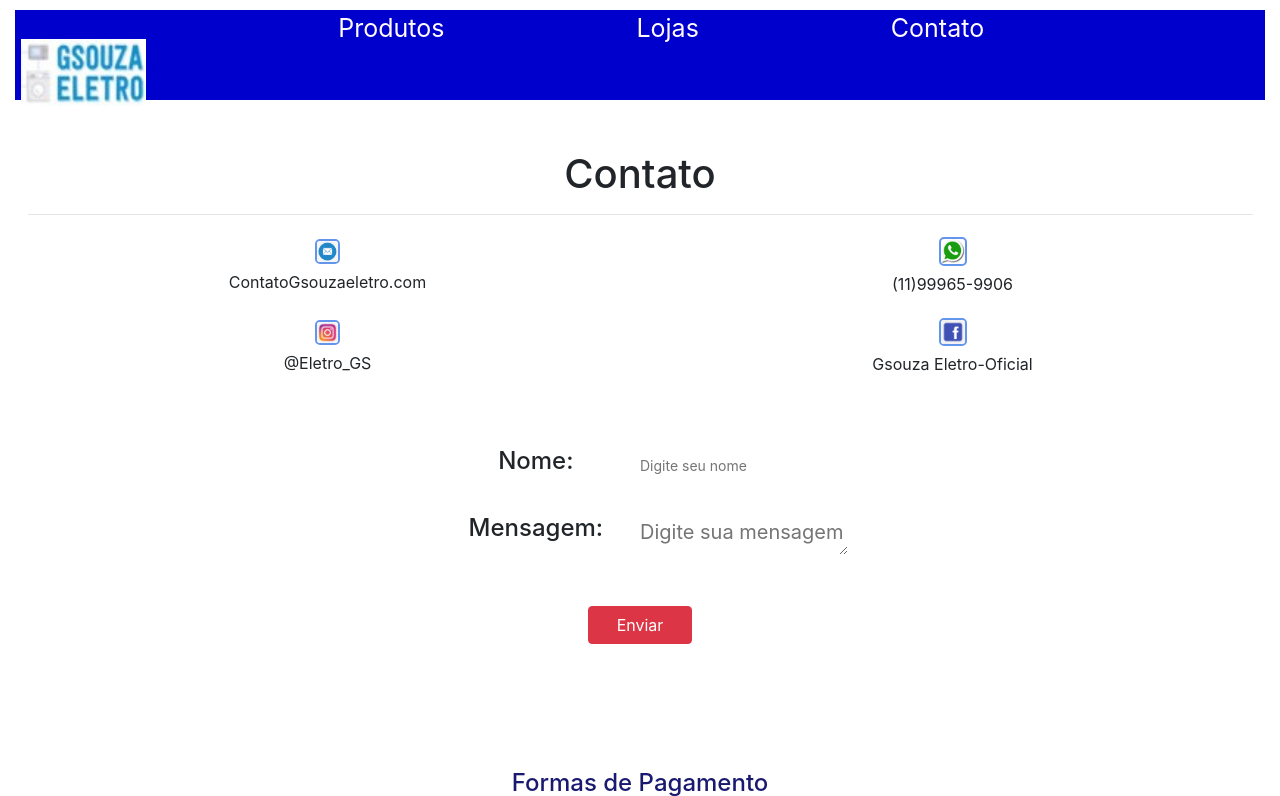
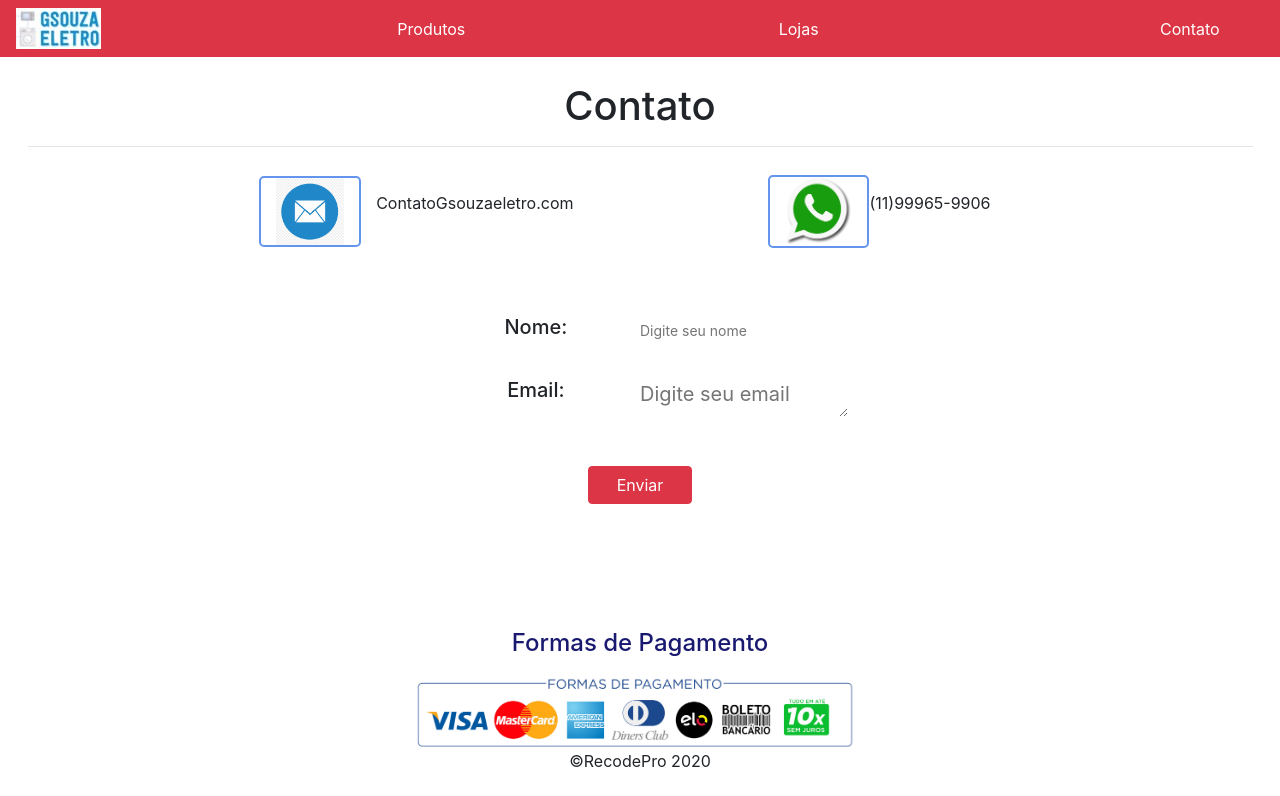
Before and after one commit to GiovannaSsilva19/projetofullstack, a PHP site: page /contato.php in a window 1280 px wide. Shown: the top 796 px of the page. After the commit the page ends 767 px from the top, so only its background shows below. Run offline with PHP 8.4, Linux system fonts and the light colour scheme.

Commit message:
correção dos projetos-ok

```diff
--- a/contato.php
+++ b/contato.php
@@ -16,42 +16,57 @@
         <h1 class="h1_contatos">Contato</h1><hr>
     </header>
 
-    <table class="contatos">
-        <tr>
-            <td>
-                <img id="img1" src="imagens/email.jpg" width="25px" alt="">
-                <p>ContatoGsouzaeletro.com</p>
-            </td>
+    <div class="row container-fluid align-items-center justify-content-center mb-5">
 
-            <td>
-                <img id="img2" src="imagens/wpp.png" width="25px" alt="">
-                <p> (11)99965-9906</p>
-            </td>
-        </tr>
-            <td>
-                <img id="img3" src="imagens/insta.jpg" width="25px" alt="">
-                <p>@Eletro_GS </p>
-            </td>
+                <img class="col-sm-1" id="img1" src="imagens/email.jpg"  alt="">
+                <p class="col-sm-4">ContatoGsouzaeletro.com</p>
 
-            <td>
-                <img id="img4" src="imagens/face.png" width="25px" alt="">
-                <p> Gsouza Eletro-Oficial </p>
-            </td>
-        </tr>
+
+
+                <img class="col-sm-1" id="img2" src="imagens/wpp.png"  alt="">
+                <p class="col-sm-4>"> (11)99965-9906</p>
+
+
+
+</div>
 
     </table>
 
-    <form class="form-group text-center mt-5 mb-5 container-fluid" action="" method="post">
+    <?php
+        $servername = "localhost";
+        $username = "root";
+        $passoword = "";
+        $database = "fseletro";
+
+        $conn = mysqli_connect($servername,$username,$passoword, $database);
+
+         if (!$conn) {
+             die("deu ruim". mysqli_connect_error());
+         }
+
+        if(isset($_GET['nome']) && isset($_GET['email'])){
+             $nome = $_GET['nome'];
+             $email = $_GET['email'];
+
+
+             $sql = "insert into mensagemok (nome,email) values('$nome','$email')";
+             $result = $conn->query($sql);
+         }
+
+
+ ?>
+
+    <form class="form-group text-center mt-5 mb-5 container-fluid" action="" method="GET">
         <div class="row align-items-center justify-content-center">
-        <label for="nome" class="col-sm-2 col-form-label "><h4>Nome: </h4></label>
+        <label for="nome" class="col-sm-2 col-form-label "><h5>Nome: </h5></label>
         <input class="form-control-sm col-sm-2 form-control-plaintext" type="text" name="nome" placeholder="Digite seu nome">
         </div>
         <div class="row align-items-center justify-content-center mt-3">
-        <label for="msg" class="col-sm-2 col-form-label"><h4>Mensagem: </h4></label>
-        <textarea class="form-control-lg col-sm-2 form-control-plaintext" name="msg" placeholder="Digite sua mensagem"></textarea>
+        <label for="email" class="col-sm-2 col-form-label"><h5>Email: </h5></label>
+        <textarea class="form-control-lg col-sm-2 form-control-plaintext" name="email" placeholder="Digite seu email"></textarea>
         </div>
         <div class="row align-items-center justify-content-center">
-        <input class="btn btn-danger col-sm-1 mt-5" onclick="exibeMsg()" type="submit" value="Enviar">
+        <input class="btn btn-danger col-sm-1 mt-5" onclick="exibeemail()" type="submit" value="Enviar">
         </div>
     </form>
 
--- a/menu.html
+++ b/menu.html
@@ -2,10 +2,11 @@
   <link rel="stylesheet" href="https://cdn.jsdelivr.net/npm/bootstrap@4.5.3/dist/css/bootstrap.min.css" integrity="sha384-TX8t27EcRE3e/ihU7zmQxVncDAy5uIKz4rEkgIXeMed4M0jlfIDPvg6uqKI2xXr2" crossorigin="anonymous">
   <div class="container-fluid mb-5">
 
-  <div class="menu">
-    <a href="index.php"><img src="./imagens/logo.jpg" alt="GsouzaEletro"></a>
-    <a class="links"  href="produtos.php">Produtos</a>
-    <a class="links"  href="loja.php">Lojas</a>
-    <a class="links"  href="contato.php">Contato</a>
-</div>
+    <nav class="navbar row bg-danger">
+
+    <a class="nav-link col-sm-1 px-0 py-0 text-white" href="index.php"><img src="./imagens/logo.jpg" alt="GsouzaEletro"></a>
+    <a class="nav-link col-sm-1 px-0 py-0 text-white" href="produtos.php">Produtos</a>
+    <a class="nav-link col-sm-1 px-0 py-0 text-white" href="loja.php">Lojas</a>
+    <a class="nav-link col-sm-1 px-0 py-0 text-white" href="contato.php">Contato</a>
+</nav>
 <!--Fim Menu-->
```
Also changed, not shown: BD/meubancodedados.sql (+4 -7 lines), conexão.php (added, +11 -0 lines), produtos.php (+7 -7 lines).
